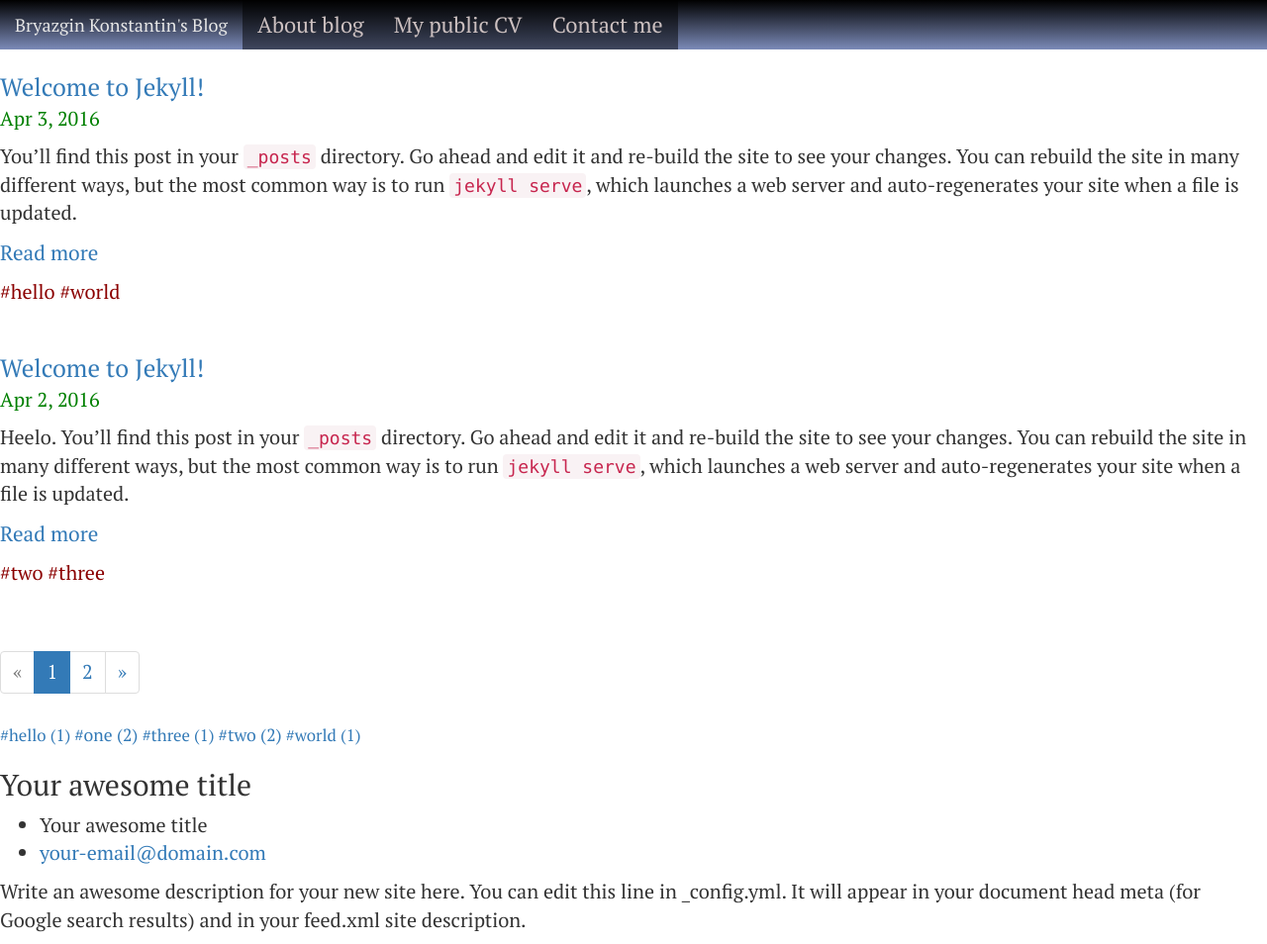
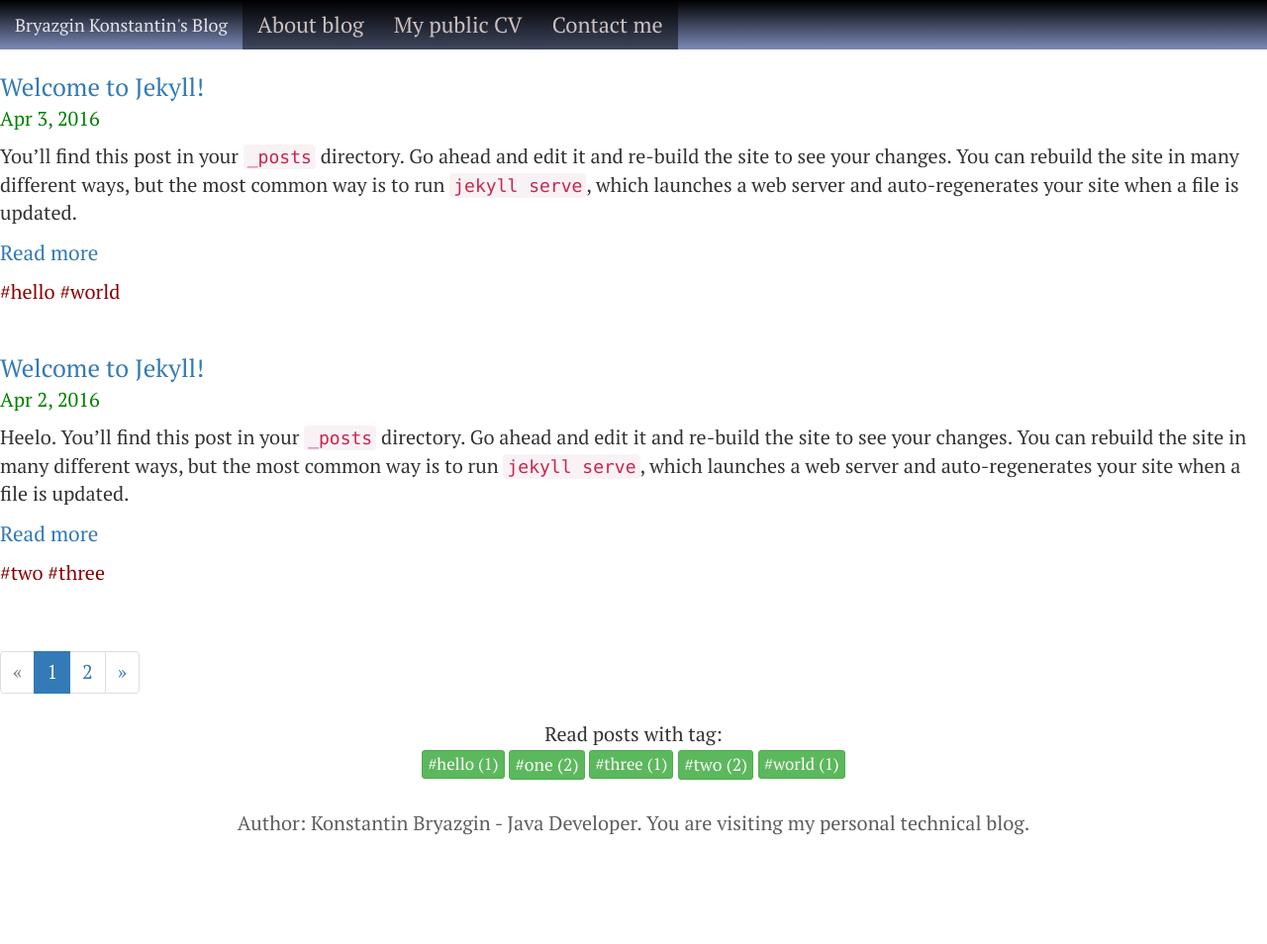
Before and after one commit to bryazginkos/bryazginkos.github.io, a Jekyll site: the page built from index.html, in a window 1280 px wide. Shown: the whole page at 99% size. Built offline with Jekyll 4.4.1, drawn with Linux system fonts in a browser that asks for light colours; the list of posts is cut into pages by our own code; after the commit the page ends 900 px from its top, so only the background shows below that.

Commit message:
footer design

```diff
--- a/_config.yml
+++ b/_config.yml
@@ -6,12 +6,10 @@
 # 'jekyll serve'. If you change this file, please restart the server process.
 
 # Site settings
-title: Your awesome title
+title: Kos's blog
 email: your-email@domain.com
 description: > # this means to ignore newlines until "baseurl:"
-  Write an awesome description for your new site here. You can edit this
-  line in _config.yml. It will appear in your document head meta (for
-  Google search results) and in your feed.xml site description.
+  Author: Konstantin Bryazgin - Java Developer. You are visiting my personal technical blog.
 baseurl: "" # the subpath of your site, e.g. /blog
 url: "http://yourdomain.com" # the base hostname & protocol for your site
 twitter_username: jekyllrb
--- a/_includes/footer.html
+++ b/_includes/footer.html
@@ -1,29 +1,17 @@
 <footer class="">
 
     <div class="">
-
         {% assign tags = site.tags | sort %}
+        <div class="text-center">
+            <div>Read posts with tag:</div>
             {% for tag in tags %}
- <span class="site-tag">
-    <a href="/tag/{{ tag | first | slugify }}/"
+            <a class="btn btn-success btn-xs" href="/tag/{{ tag | first | slugify }}/"
                style="font-size: {{ tag | last | size  |  times: 4 | plus: 80  }}%">
                 #{{ tag[0] | replace:'-', ' ' }} ({{ tag | last | size }})
             </a>
-</span>
             {% endfor %}
-    <h2>{{ site.title }}</h2>
-
-    <div>
-      <div>
-        <ul>
-          <li>{{ site.title }}</li>
-          <li><a href="mailto:{{ site.email }}">{{ site.email }}</a></li>
-        </ul>
         </div>
-      <div>
-        <p>{{ site.description }}</p>
-      </div>
-    </div>
+        <p class="text-center blog-desc">{{ site.description }}</p>
     </div>
 
 </footer>
--- a/css/main.scss
+++ b/css/main.scss
@@ -31,6 +31,11 @@ $icon-font-path: "/bower_components/bootstrap-sass/assets/fonts/bootstrap/";
   margin-bottom: 45px;
 }
 
+.blog-desc {
+  margin-top: 30px;
+  color: #5e5e5e;
+}
+
 
 @mixin media-query($device) {
     @media screen and (max-width: $device) {
```
Lines whose indentation alone changed are shown as unchanged.
